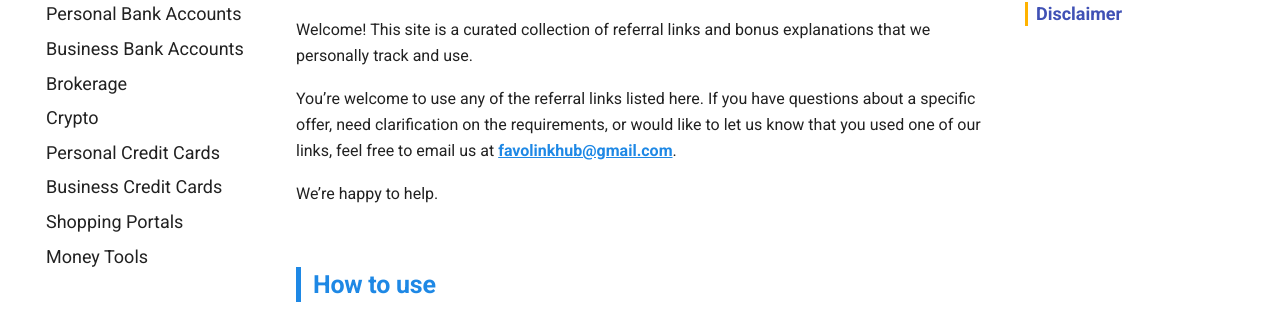
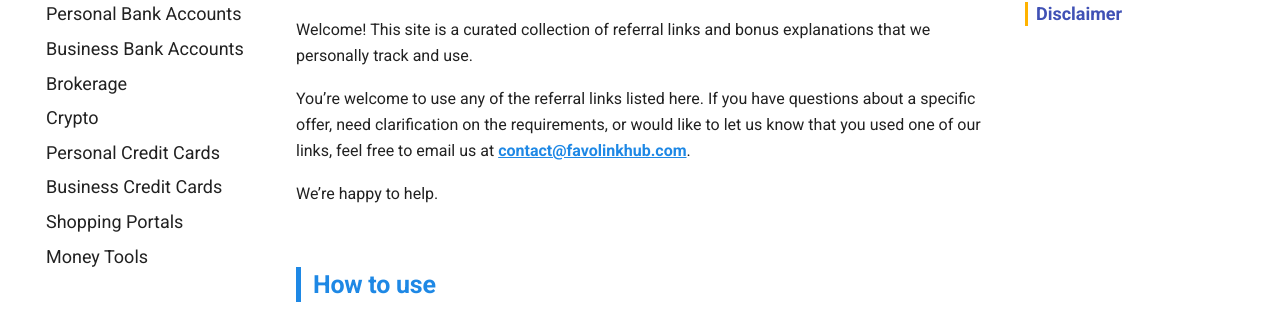
Before and after one commit to whispersofzephyr/favolinkhub-site, an MkDocs documentation site: the page built from docs/index.md, in a window 1280 px wide and 925 px high. Shown: the part 271-596 px from the top of the window. Built offline with MkDocs 1.6.1 and Material for MkDocs 9.7.7, drawn with Linux system fonts in a browser that asks for light colours.

Commit message:
Update index.md

```diff
--- a/docs/index.md
+++ b/docs/index.md
@@ -2,7 +2,7 @@
 
 Welcome! This site is a curated collection of referral links and bonus explanations that we personally track and use.
 
-You’re welcome to use any of the referral links listed here. If you have questions about a specific offer, need clarification on the requirements, or would like to let us know that you used one of our links, feel free to email us at [**favolinkhub@gmail.com**](mailto:favolinkhub@gmail.com).
+You’re welcome to use any of the referral links listed here. If you have questions about a specific offer, need clarification on the requirements, or would like to let us know that you used one of our links, feel free to email us at [**contact@favolinkhub.com**](mailto:contact@favolinkhub.com).
 
 We’re happy to help.
 
```
